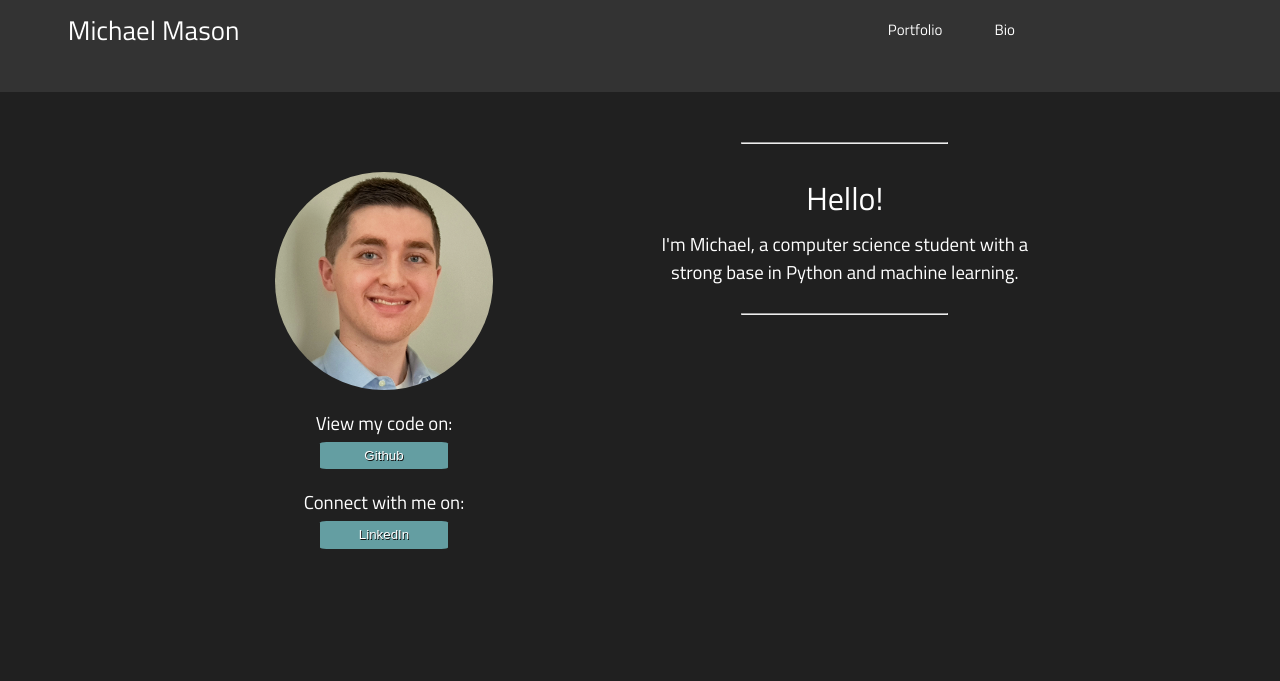
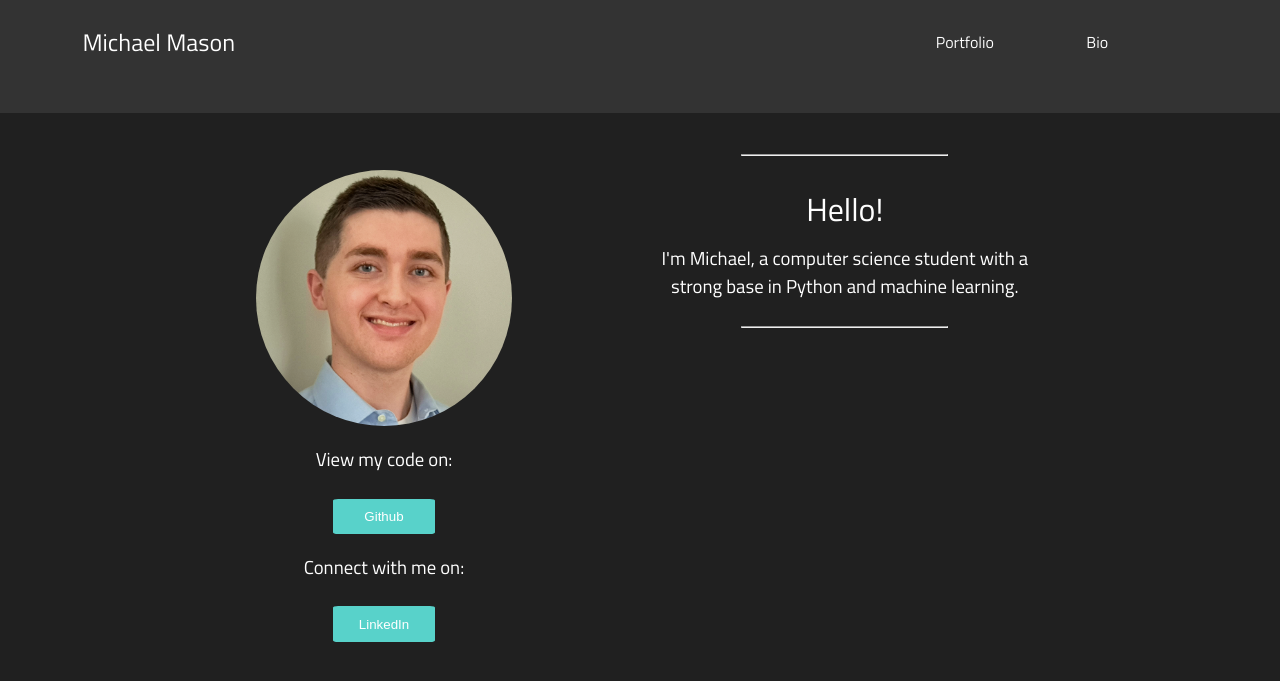
Before and after one commit to masonmike2001/portfolio-redo, a Flask app: page / in a window 1280 px wide. Shown: the top 681 px of the page. Run offline with Flask 3, Linux system fonts and the light colour scheme.

Commit message:
replaces most absolute vals to relative

```diff
--- a/static/styles.css
+++ b/static/styles.css
@@ -13,10 +13,10 @@
 
 .navbar {
     display: grid;
-    grid-template:  20% / 20vw 46vw 7vw 7vw ;
+    grid-template:  20% / 20% 50% 10% 10% ;
     -ms-grid-column-align: center;
-
-    padding: 2%;
+    gap: 1%;
+    padding: 3%;
 
 
     background-color: #333333;
@@ -24,12 +24,12 @@
 
 .navbar>* {
 
-    font-size: 15px;
+    font-size: 100%;
 }
 
 #nav-title {
 
-    font-size: 27px;
+    font-size: 150%;
 }
 
 a {
@@ -41,7 +41,7 @@
 
 
 a:not(#nav-title):hover{
-    background-color: #affaff82;
+    background-color: #66fcf2cf;
     border-radius: 7%;
 }
 .navbar>img {
@@ -131,14 +131,14 @@
   }
 
   .head-pic {
-    width: 17vw;
+    width: 50%;
     display: flex;
     margin: auto;
     border-radius: 50%;
   }
 
   h1 {
-    margin-bottom: -10px;
+    margin-bottom: -2%;
   }
 
   hr {
@@ -153,7 +153,7 @@
     display: grid;
     grid-template: 30% / 40vw 40vw;
 
-    margin-top: 10vh;
+    margin-top: 5%;
   }
 
   .centered {
@@ -175,27 +175,29 @@
   }
 
   button {
-    background-color: #649ea2;
+    background-color: #66fcf2cf;
     border: none;
-    padding: .5vw;
-    width: 10vw;
+    padding: 2%;
+    margin: auto;
+    width: 20%;
     border-radius: 5%;
     color: white;
-    text-shadow: rgb(15, 15, 15) .75px .75px;
+    min-width: 61.66px;
+    /* text-shadow: rgb(15, 15, 15) .75px .75px; */
 
   }
 
   button:hover {
-    background-color: #80d1d89f;
+    background-color: #66fcf2;
     cursor: pointer;
   }
 
   .c2a {
-    margin-bottom: 5px;
+    margin-bottom: 5%;
   }
 
   .resume {
-    width: 80vw;
+    width: 80%;
     filter: invert(0.88)
   }
 
@@ -204,10 +206,10 @@
   .project-box {
 
     width: 90%;
-    border: .2px solid white;
+    border: 1px solid white;
     display: grid;
     grid-template: 20% 50% / 30% 70%;
-    border-radius: 2%;
+    border-radius: 3%;
   }
 
   .project-box>h2 {
@@ -230,7 +232,8 @@
   .button-row>img {
 
     margin: auto;
-    width: 5vw;
+    width: 15%;
+    margin-top: 5%;
 
   }
 
@@ -247,6 +250,6 @@
   }
 
   .project-box>ul>li {
-    font-size: 14px;
+    font-size: 100%;
     text-align: left;
   }
```
